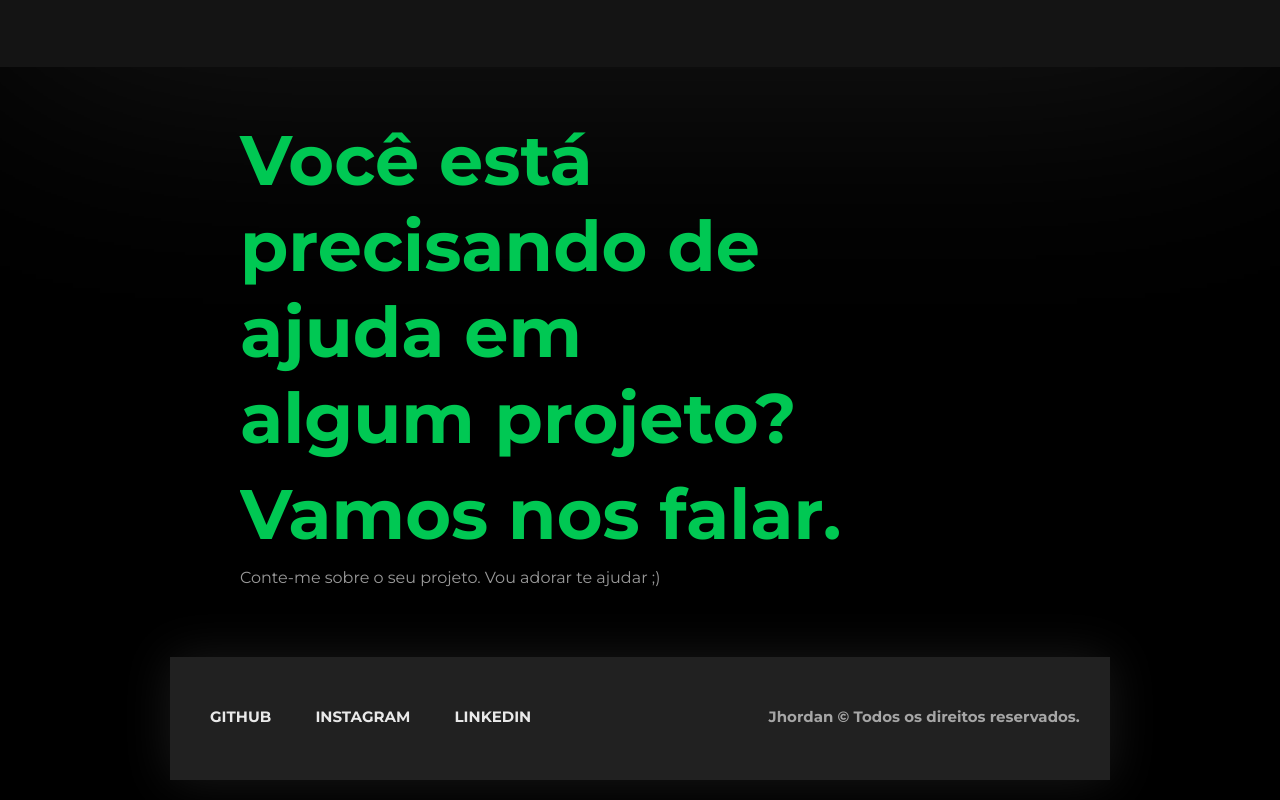
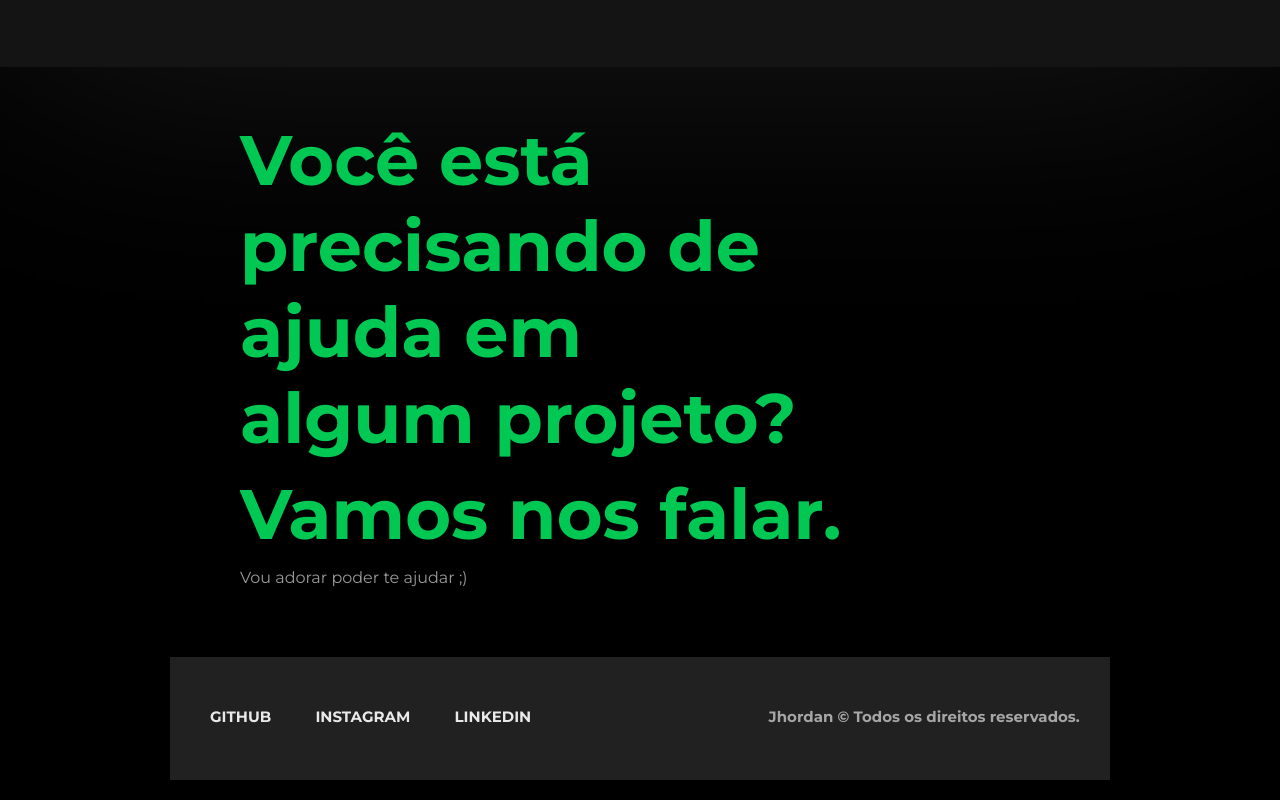
Before and after one commit to jhordanjes/portjhordan, a React (Create React App) app: page / in a window 1280 px wide. Shown: the part 1640-2440 px from the top of the page. Built offline with nearby package versions, Linux system fonts and the light colour scheme.

Commit message:
nada certo

```diff
--- a/src/Components/About/styles.js
+++ b/src/Components/About/styles.js
@@ -97,6 +97,7 @@ export const Content = styled.div`
             padding-right: 80px;
             animation: ${fadeleft} 0.9s linear;
 
+
             @media (max-width: 768px) {
                 padding: 0;
             }
--- a/src/Components/Contact/index.js
+++ b/src/Components/Contact/index.js
@@ -15,7 +15,7 @@ export default function Contact() {
                 <Link to="/notfound">Vamos nos falar.</Link>
               </Fade>
               <p>
-                Conte-me sobre o seu projeto. Vou adorar te ajudar ;)
+                Vou adorar poder te ajudar ;)
               </p>
             </aside>
 
--- a/src/Components/Contact/styles.js
+++ b/src/Components/Contact/styles.js
@@ -70,13 +70,16 @@ export const Container = styled.div`
 
 export const Content = styled.div`
     background: #212121;
-    box-shadow: 0px 0px 50px rgba(255,255,255,0.1);
     padding: 50px 20px;
     margin-top: 70px;
     justify-items: center;
     display: flex;
     justify-content: space-between;
     transition: 0.9s;
+
+    &:hover{
+        box-shadow: 0px 0px 50px rgba(255,255,255,0.1);
+    }
 
     @media (max-width: 768px) {
         margin-top: 90px;
```
